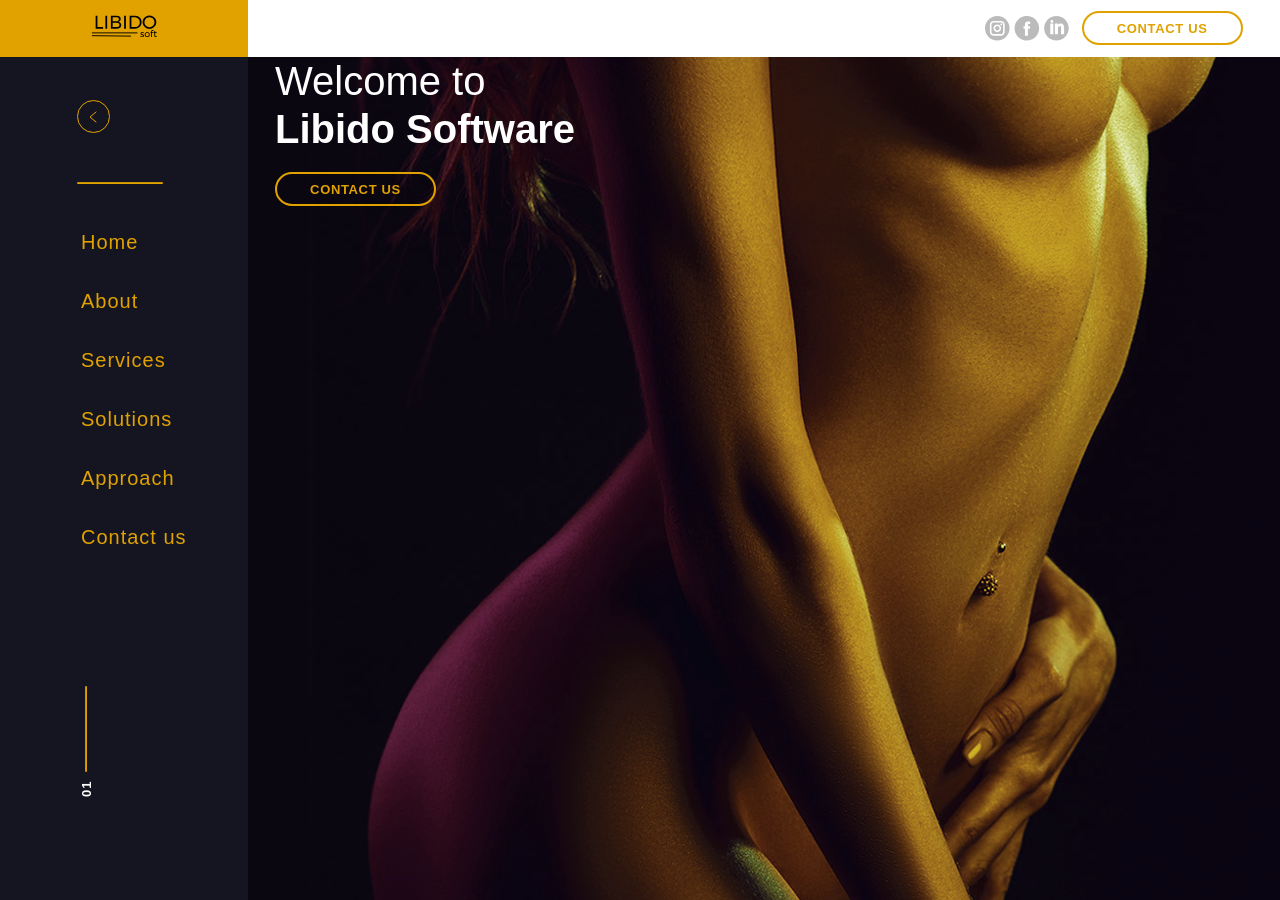
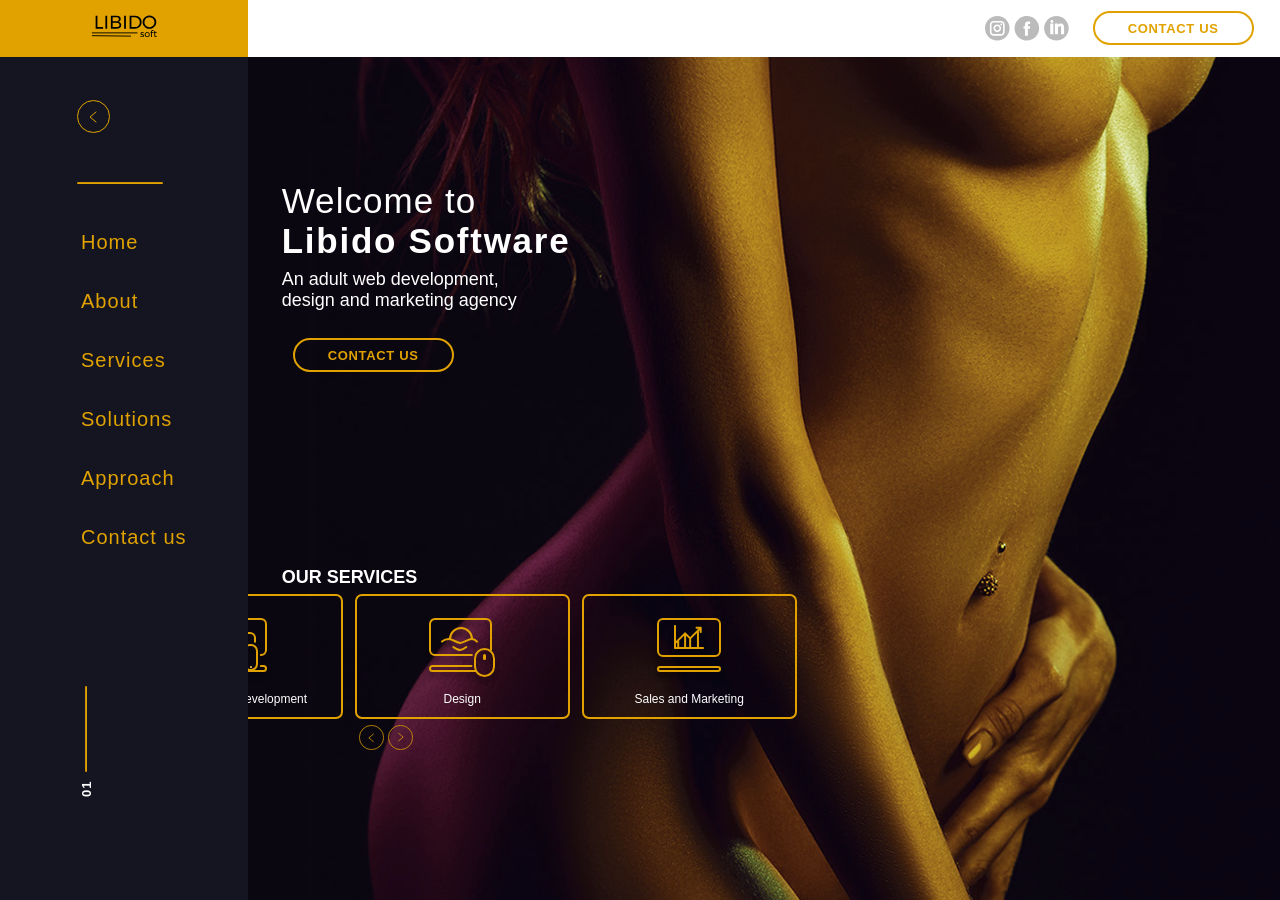
Before and after one commit to eugenekorpan/eugenekorpan.github.io, a Jekyll site: the page built from index.html, in a window 1280 px wide. Built offline with Jekyll 4.4.1, drawn with Linux system fonts in a browser that asks for light colours.

Commit message:
Added index-carousel

```diff
--- /dev/null
+++ b/_includes/carousel.html
@@ -0,0 +1,38 @@
+<div id="carouselExampleControls" class="carousel slide" data-ride="carousel">
+  <div class="carousel-inner">
+    <div class="carousel-item active">
+      <div class="carousel-item1 text-center">
+        <img title="prev" class="services-imgs" src="media/services-sales-and-marketing.svg"/>
+        <div class="services-text">Sales and Marketing</div>
+      </div>
+    </div>
+
+    <div class="carousel-item">
+      <div class="carousel-item1 text-center">
+        <img title="prev" class="services-imgs" src="media/services-design.svg"/>
+        <div class="services-text" style="margin-top:-5px">Design</div>
+      </div>
+    </div>
+
+    <div class="carousel-item">
+      <div class="carousel-item1 text-center">
+        <img title="prev" class="services-imgs" src="media/services-web-and-app.svg"/>
+        <div class="services-text">Web anp App development</div>
+      </div>
+    </div>
+  </div>
+
+  <div class="row">
+    <div class="col-4"></div>
+    <div class="col-4">
+      <div class="carousel-control1">
+        <a class="carousel-control-prev-div" href="#carouselExampleControls" data-slide="prev">
+          <img width="25px" height="25px" title="prev" class="" src="media/button-arrow-left.svg"/>
+        </a>
+        <a class="carousel-control-next-div" href="#carouselExampleControls" role="button" data-slide="next">
+          <img width="25px" height="25px" title="next" class="carousel-control-next1" src="media/button-arrow-left.svg"/>
+        </a>
+      </div>
+    </div>
+  </div>
+</div>
--- a/_layouts/default.html
+++ b/_layouts/default.html
@@ -11,7 +11,7 @@
   <!-- jQuery -->
   <script src="https://ajax.googleapis.com/ajax/libs/jquery/3.3.1/jquery.min.js"></script>
   <!-- local files -->
-  <script async src="../assets/scripts.js"></script>
+  <script async src="assets/scripts.js"></script>
   <link rel="stylesheet" href="assets/style.css">
   <title>{{ page.title }}</title>
 </head>
--- a/assets/scripts.js
+++ b/assets/scripts.js
@@ -1,10 +1,20 @@
 jQuery(document).ready(function () {
-	// let trans = "nav, .navbar-links, .navbar-link, .navbar-main-logo, .navbar-button-hide, " +
-	// ".navbar-line"
+  $('.carousel .carousel-item').each(function(){
+    var next = $(this).next();
+    if (!next.length) {
+      next = $(this).siblings(':first');
+    }
+    next.children(':first-child').clone().appendTo($(this));
 
- //  $(trans).addClass("no-transition");
+    if (next.next().length>0) {
+      next.next().children(':first-child').clone().appendTo($(this));
+    }
+    else {
+      $(this).siblings(':first').children(':first-child').clone().appendTo($(this));
+    }
+  });
+
   $("nav").addClass(sessionStorage.getItem("navbar"));
-  // $(trans).removeClass("no-transition");
 
   $(".navbar-button-hide").click(() => {
     let n = $("nav");
@@ -16,5 +26,22 @@ jQuery(document).ready(function () {
   });
 });
 
+
+
+
+
+
+
+
+
+
 // function clearNavLinks() {
 // }
+
+
+// let trans = "nav, .navbar-links, .navbar-link, .navbar-main-logo, .navbar-button-hide, " +
+// ".navbar-line"
+
+//  $(trans).addClass("no-transition");
+
+// $(trans).removeClass("no-transition");
--- a/assets/style.css
+++ b/assets/style.css
@@ -14,6 +14,14 @@ body {
   overflow: hidden;
 }
 
+h1 {
+  font-style: normal;
+  font-weight: normal;
+  line-height: normal;
+  font-size: 35px;
+  letter-spacing: 0.03em;
+}
+
 code {
   font-family: source-code-pro, Menlo, Monaco, Consolas, "Courier New",
   monospace;
@@ -27,6 +35,7 @@ nav {
   top: 0px;
   background: #141520;
   transition: width 0.5s;
+  z-index: 1;
 }
 
 ul, li {
@@ -66,7 +75,7 @@ nav a:hover {
   box-sizing: border-box;
   border-radius: 29.5px;
   color: #E1A200;
-  top: 11px;
+  margin: 11px;
   height: 34px;
   width: 161px;
 
@@ -187,7 +196,7 @@ nav a:hover {
     height: 27px;
   }
   100% {
-    height: 26px;
+    height: 28px;
   }
 }
 
@@ -232,7 +241,7 @@ nav a:hover {
 }
 
 /*.navbar-hide .navbar-link-home::before {
-  opacity: 0%
+opacity: 0%
 }*/
 
 .navbar-hide .navbar-link-home {
@@ -296,4 +305,84 @@ nav a:hover {
   transition: 0.5s;
 }
 
-/*Content*/
+/*Index content*/
+.index-row-1 {
+  height: 450px;
+  margin-bottom: 60px;
+}
+
+.index-title-2 {
+  font-style: normal;
+  font-weight: normal;
+  line-height: normal;
+  font-size: 18px;
+}
+
+.index-title-1 {
+  font-style: normal;
+  font-weight: bold;
+  line-height: normal;
+  font-size: 35px;
+  letter-spacing: 0.05em;
+}
+
+/*Index carousel*/
+.index-row-our-services {
+  font-style: normal;
+  font-weight: bold;
+  line-height: normal;
+  font-size: 18px;
+  text-transform: uppercase;
+}
+
+.carousel-item1 {
+  float: right;
+  width: 215px;
+  height: 125px;
+  border: 2px solid #E1A200;
+  border-radius: 7px;
+  margin: 6px;
+}
+
+.carousel {
+  width: 681px;
+}
+
+.carousel-control1 {
+  top: 20px;
+  width: 60px;
+  height: 50px;
+}
+
+.carousel-control-next1 {
+  transform: rotate(180deg);
+}
+
+.services-imgs {
+  margin-top: 22px;
+  margin-bottom: 10px;
+}
+
+.services-text {
+  font-style: normal;
+  font-weight: normal;
+  line-height: normal;
+  font-size: 12px;
+
+  color: #FFFFFF;
+}
+
+.carousel-inner .carousel-item-right.active,
+.carousel-inner .carousel-item-next {
+  transform: translateX(-33.33%);
+}
+
+.carousel-inner .carousel-item-left.active,
+.carousel-inner .carousel-item-prev {
+  transform: translateX(33.33%)
+}
+
+.carousel-inner .carousel-item-right,
+.carousel-inner .carousel-item-left{
+  transform: translateX(0);
+}
--- a/index.html
+++ b/index.html
@@ -14,12 +14,22 @@ en:
 <!-- <html>... -->
 {% include header.html %}
 {% include navbar.html %}
-<div class="container">
-	<div class="row">
-		<div class="col-2"></div>
-		<content class="col-5">
-			<h1>Welcome to <br><b>Libido Software</b></h1>
-       <button class="main-header-contact-us-button">{{ page.en.contact_us }}</button>
+<div class="container-fluid">
+	<div class="index-row-1 row align-items-center justify-content-md-center">
+		<content class="col-7">
+			<h1>Welcome to <br><span class="index-title-1">Libido Software</span></h1>
+      <p class="index-title-2">An adult web development,<br>design and marketing agency</p>
+      <button class="main-header-contact-us-button" onclick="alert('ты не тыкай')">{{ page.en.contact_us }}</button>
 		</content>
 	</div>
+  <div class="row justify-content-md-center">
+    <div class="col-7 index-row-our-services">
+      OUR SERVICES
+    </div>
+  </div>
+  <div class="index-row-2 row align-items-end justify-content-md-center">
+    <content class="col-10">
+      {% include carousel.html %}
+    </div>
+  </div>
 </div>
```
Also changed, not shown: other parts of index.html (+1 -1 lines), media/services-design.svg (added), media/services-sales-and-marketing.svg (added), media/services-web-and-app.svg (added), 7 other files.
